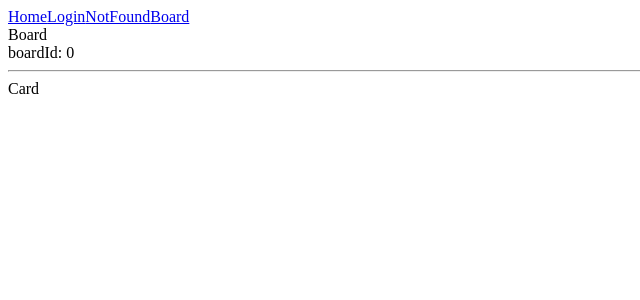
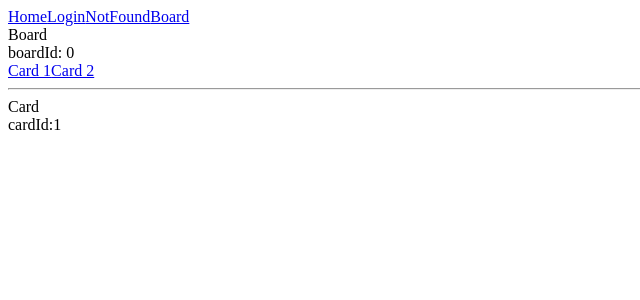
Before and after one commit to jojoldu/bns, a Vue app in the folder bns-admin-client/: page /board/1/card/1 in a window 1280 px wide. Shown: the top 300 px of the page, without its empty margins (0-640 px from the left). Built offline with nearby package versions, Linux system fonts and the light colour scheme.

Commit message:
중첩라우트 추가

```diff
--- a/bns-admin-client/src/components/Board.vue
+++ b/bns-admin-client/src/components/Board.vue
@@ -2,6 +2,8 @@
     <div>
         Board
         <div>boardId: {{boardId}}</div>
+        <router-link to="/board/{$boardId}/card/1">Card 1</router-link>
+        <router-link to="/board/{$boardId}/card/2">Card 2</router-link>
         <hr/>
         <router-view></router-view>
     </div>
--- a/bns-admin-client/src/components/Card.vue
+++ b/bns-admin-client/src/components/Card.vue
@@ -1,12 +1,26 @@
 <template>
     <div>
         Card
+        <div>cardId:{{cardId}}</div>
     </div>
 </template>
 
 <script>
     export default {
-        name: "Card"
+        data() {
+            return {
+                cardId: 0
+            }
+        },
+        created() {
+            this.cardId = this.$route.params.cardId;
+        },
+        watch: {
+            '$route'() {
+                this.cardId = this.$route.params.cardId
+            }
+
+        }
     }
 </script>
 
```
